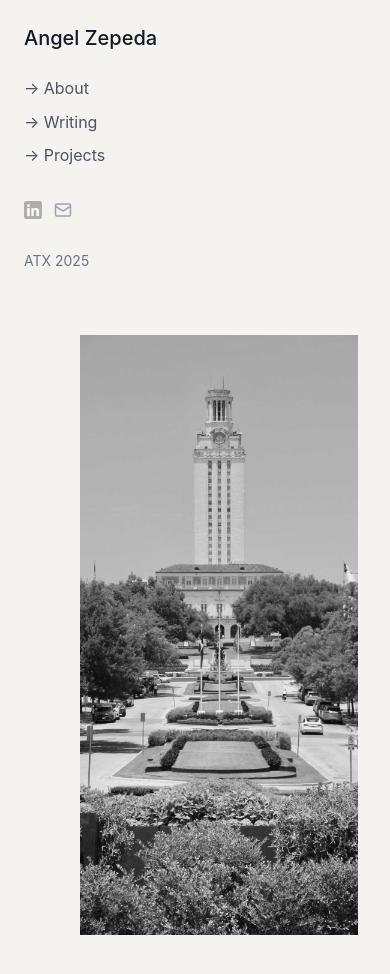
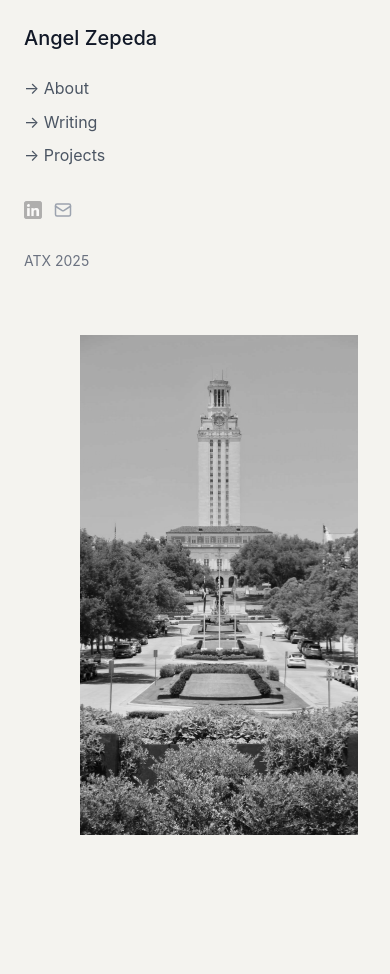
Before and after one commit to tenshir00/site-1, a React (Vite) app: page / in a window 390 px wide. Shown: the top 974 px of the page. Built offline with nearby package versions, Linux system fonts and the light colour scheme; no server answers; a web font is replaced by a local one.

Commit message:
Improve mobile responsive layout and image positioning

```diff
--- a/src/App.tsx
+++ b/src/App.tsx
@@ -51,9 +51,9 @@ useEffect(() => {
   };
 
   const renderLandingContent = () => (
-    <div className="flex items-start h-screen pl-8 pt-2">
+    <div className="flex items-start h-screen pl-8 pt-2 lg:items-center lg:pt-0">
       <div
-        className="w-[1200px] h-[600px] bg-gray-200 overflow-hidden cursor-pointer group relative"
+        className="w-full max-w-[400px] h-[500px] lg:w-[1200px] lg:h-[600px] bg-gray-200 overflow-hidden cursor-pointer group relative mx-auto lg:mx-0"
         onClick={handlePhotoClick}
       >
         {/* Large screen image - crops from left as window shrinks */}
@@ -67,7 +67,7 @@ useEffect(() => {
         <img
           src="/tower.jpg"
           alt="UT Austin Tower"
-          className="block lg:hidden w-full h-full object-cover object-center grayscale group-hover:grayscale-0 transition-all duration-500 group-hover:scale-105"
+          className="block lg:hidden w-full h-full object-cover object-top grayscale group-hover:grayscale-0 transition-all duration-500 group-hover:scale-105"
         />
       </div>
     </div>
--- a/src/components/Sidebar.tsx
+++ b/src/components/Sidebar.tsx
@@ -22,7 +22,7 @@ const Sidebar = ({ currentView, onSectionChange, onPhotoClick }: SidebarProps) =
   };
 
   return (
-    <div className="fixed left-0 top-0 w-48 h-full bg-[#F4F3EF] p-6 flex flex-col">
+    <div className="fixed left-0 top-0 w-48 h-full bg-[#F4F3EF] p-6 flex flex-col lg:flex lg:flex-col md:hidden">
       <div className="mb-8">
         <button
           onClick={handleLogoClick}
```
